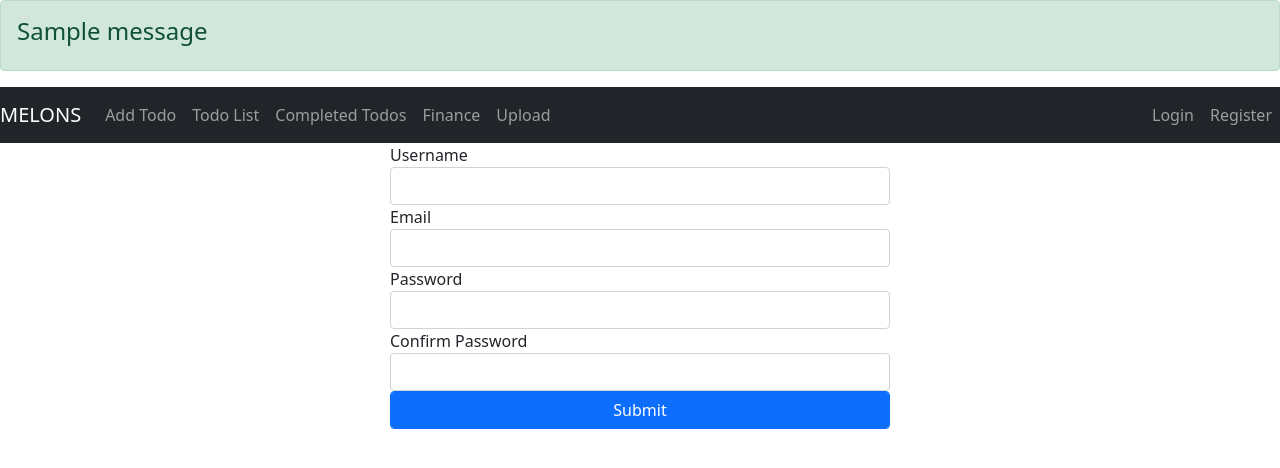
After one commit to eyko139/melonpage, a Flask app: page /auth/register in a window 1280 px wide. The commit adds this page. Shown: the top 468 px of the page. Run offline with Flask 2, Linux system fonts and the light colour scheme; tables that the repository leaves empty hold one stand-in row (values such as "Sample post"); one stand-in notice (Sample message) is shown; some libraries are stand-ins or nearby versions.

Commit message:
bunch of stuff

```diff
--- a/app/auth/views.py
+++ b/app/auth/views.py
@@ -1,22 +1,58 @@
-from flask import render_template, redirect, request
-from flask_login import login_required, login_user, current_user
+from flask import render_template, redirect, request, flash, url_for
+from flask_login import login_required, login_user, current_user, logout_user
 from app.models import User
+from .. import db
+from ..email import send_email
 
 from . import auth
 
 @auth.route("/login", methods = ["POST", "GET"])
 def login():
     if request.method == "POST":
-        user = User.query.filter_by(email=request.form["user_mail"]).first()
+        user = User.query.filter_by(email=request.form["user_mail"].lower()).first()
         if user is not None and user.verify_password(request.form["user_password"]):
             login_user(user)
-            return "<h1>Hello {}</h1>".format(current_user)
+            flash("Loggin successful")
+            return redirect(url_for("main.index"))
+        else:
+            flash("Wrong Username/Password", "error")
     return render_template("auth/login.html")
 
 @auth.route("/logout", methods = ["POST", "GET"])
 def logout():
-    return "<h1>goodbye</h1>"
+    logout_user()
+    flash("You have been logged out.")
+    return redirect(url_for("main.index"))
 
+@auth.route("/register", methods = ["POST", "GET"])
+def register():
+    if request.method == "POST":
+        if User.query.filter_by(username=request.form["username_input"]).first() == None and User.query.filter_by(email=request.form["usermail_input".lower()]).first() == None:
+            user = User(username=request.form["username_input"],
+                        email=request.form["usermail_input"].lower(),
+                        password=request.form["userpassword_input"])
+            db.session.add(user)
+            db.session.commit()
+            flash("Registration successful, check email to confirm account")
+            token = user.generate_confirmation_token()
+            send_email(user.email, "Confirm Your Account", "auth/email/confirm", user=user, token=token)
+            return redirect(url_for("main.index"))
+        else:
+            flash("Username already taken or email already registerd", "error")
+    return render_template("auth/register.html")
+
+
+@auth.route("/confirm/<token>")
+@login_required
+def confirm(token):
+    if current_user.confirmed:
+        return redirect(url_for("main.index"))
+    if current_user.confirm(token):
+        db.session.commit()
+        flash("Confirmation successful")
+    else:
+        flash("something went wrong")
+    return redirect(url_for("main.index"))
 
 @auth.route("/forbidden", methods = ["POST", "GET"])
 @login_required
--- /dev/null
+++ b/app/templates/auth/email/confirm.html
@@ -0,0 +1,2 @@
+hello, click to confirm
+<p> <a href="{{ url_for("auth.confirm", token=token, _external=True) }}">click</a></p>
--- /dev/null
+++ b/app/templates/auth/email/confirm.txt
@@ -0,0 +1,2 @@
+hello
+{{ url_for("auth.confirm", token=token, _external=True) }}
--- /dev/null
+++ b/app/templates/auth/register.html
@@ -0,0 +1,74 @@
+{% extends "base.html" %}
+{% block head %}
+{% with messages = get_flashed_messages(with_categories=True) %}
+{% if messages %}
+    {% for category, message in messages %}
+    {% if category == "error" %}
+    <div class="alert alert-danger" role="alert">
+        <h4 class "alert-heading">{{ message }}</h4>
+    </div>
+    {% endif %}
+    {% if category != "error" %}
+    <div class="alert alert-success" role="alert">
+        <h4 class="alert-heading">{{ message }}</h4>
+    </div>
+    {% endif %}
+    {% endfor %}
+{% endif %}
+{% endwith %}
+{% endblock %}
+{% block body %}
+<div class="container">
+    <form action="" novalidate class="main-form needs-validation" method="post" style="width: 500px; margin: auto">
+        <div class="form-group">
+            <label for="username_input">Username</label>
+            <input type="text" name="username_input" class="form-control" required>
+        </div>
+        <div class="form-group">
+            <label for="username">Email</label>
+            <input type="email" name="usermail_input" class="form-control" required>
+            <div class="invalid-feedback">Enter valid email</div>
+        </div>
+        <div class="form-group">
+            <label for="username">Password</label>
+            <input type="password" name="userpassword_input" class="form-control" required>
+        </div>
+        <div class="form-group">
+            <label for="username">Confirm Password</label>
+            <input type="password" name="passwordconfirm_input" class="form-control" oninput="pwconfirm(userpassword_input, passwordconfirm_input)" required>
+            <div class="invalid-feedback">Passwords don't match</div>
+        </div>
+        <div class="form-group">
+            <button type="submit" class="btn btn-primary form-control">Submit</button>
+        </div>
+
+        <script>
+            <!--using the browsers built-in form validation with javascript -->
+                <!--the form div has to deactivate the browser built-in validation for the javascript to work -->
+            var form = document.querySelector(".needs-validation");
+
+            form.addEventListener("submit", function(event) {
+                            if (form.checkValidity() === false) {
+                                            event.preventDefault();
+                                            event.stopPropagation();
+                                        }
+                            form.classList.add("was-validated");
+                        })
+
+            function pwconfirm(input, input2) {
+                            if (input.value != input2.value) {
+                                            input2.setCustomValidity("Passwords don't maatch");
+                                        }
+                            else {
+                                            input2.setCustomValidity("");
+                                        }
+                        }
+
+
+        </script>
+
+
+
+    </form>
+</div>
+{% endblock %}
--- a/app/templates/base.html
+++ b/app/templates/base.html
@@ -43,13 +43,25 @@
                                 </ul>
                                 <ul class="navbar-nav navbar-right">
                                     {% if current_user.is_authenticated %}
-                                    <li class="nav-item">
-                                        <a href="{{ url_for("auth.logout") }}" class="nav-link">Logout</a>
-                                    </li>
+                                    <div class="dropdown">
+                                        <a href="{{ url_for("main.user", username=current_user.username) }}" role="button" class="nav-link dropdown-toggle" data-bs-toggle="dropdown">Account <b class="caret"></b></a>
+                                        <ul class="dropdown-menu" aria-labelledby="dropdownMenuLink">
+                                            <li>
+                                                <a href="{{ url_for("main.user", username=current_user.username) }}" class="dropdown-item">Profile</a>
+                                            </li>
+                                            <li>
+                                                <a href="{{ url_for("auth.logout") }}" class="dropdown-item">Logout</a>
+                                            </li>
+                                        </ul>
+                                    </div>
                                     {% else %}
                                     <li class="nav-item">
                                         <a href="{{ url_for("auth.login") }}" class="nav-link">Login</a>
                                     </li>
+                                    <li class="nav-item">
+                                        <a href="{{ url_for("auth.register") }}" class="nav-link">Register</a>
+                                    </li>
+
                                     {% endif %}
                                 </ul>
                     </div>
```
Also changed, not shown: app/email.py (added, +18 -0 lines), app/main/views.py (+13 -0 lines), app/models.py (+20 -0 lines), app/templates/auth/login.html (+18 -0 lines), app/templates/index.html (+24 -1 lines), app/templates/user.html (added, +9 -0 lines), migrations/versions/2688e5f15b10_confirm.py (added, +28 -0 lines), migrations/versions/3fce30597c90_.py (added, +30 -0 lines), app/auth/forms.py (added), bibi.db.
